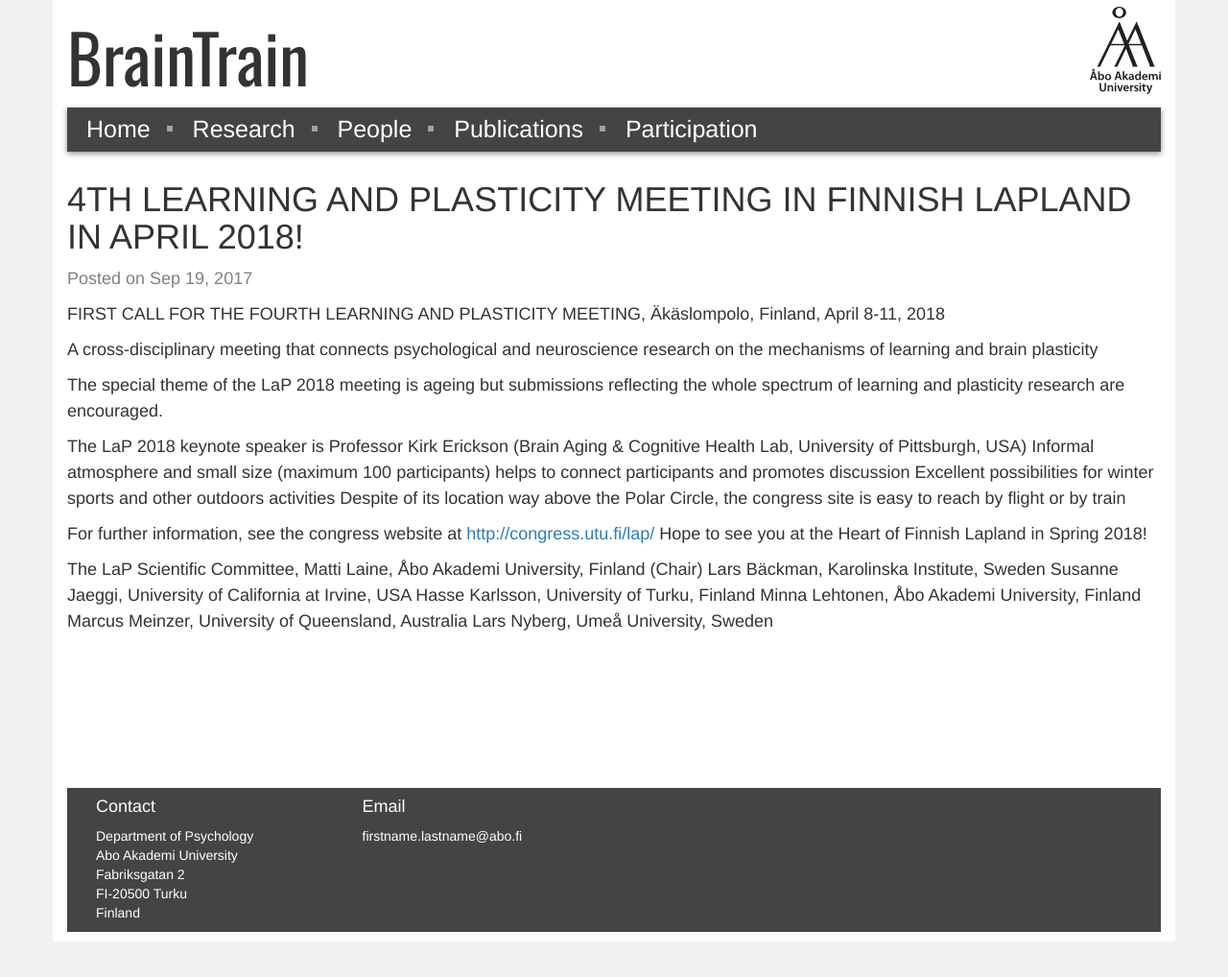
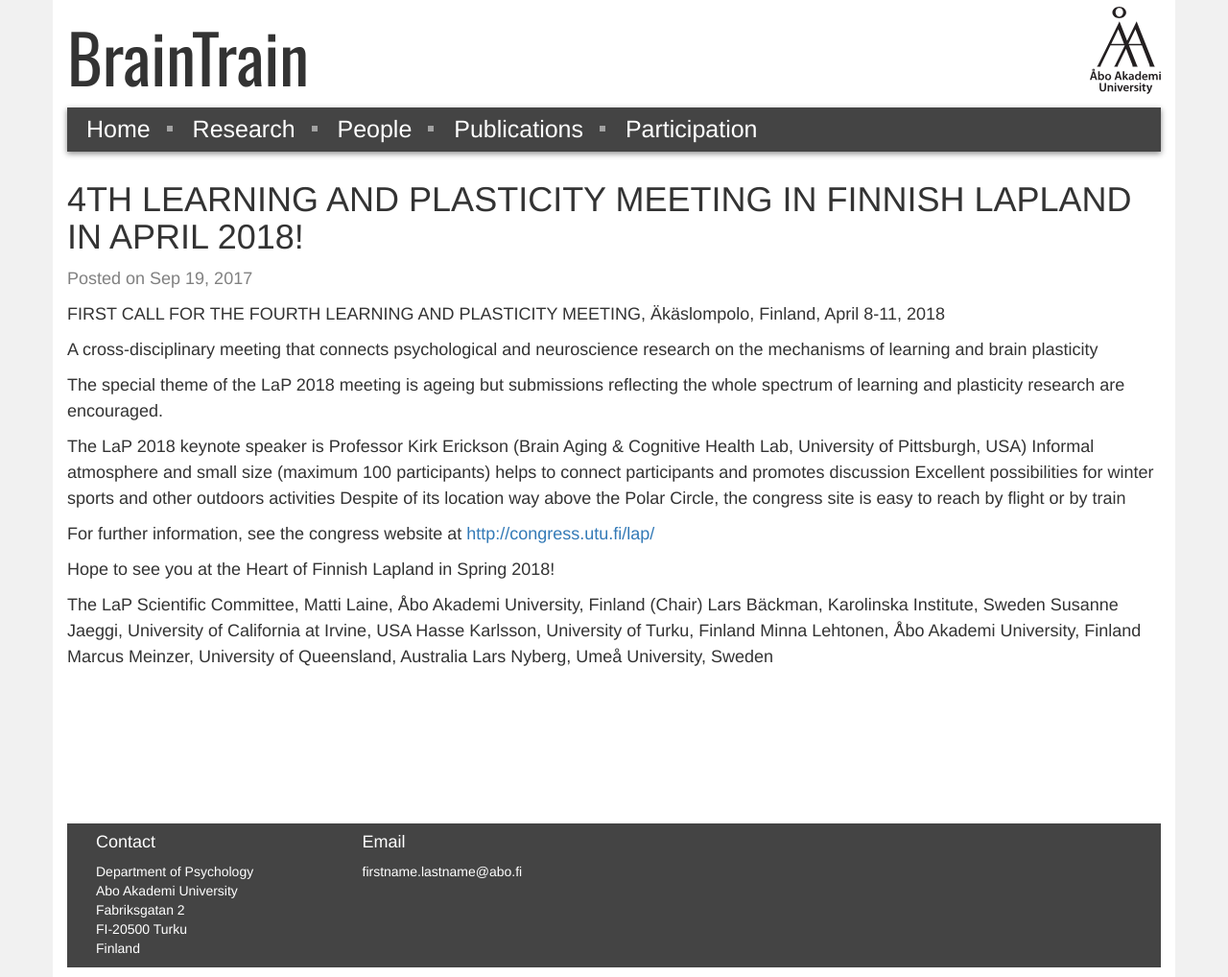
Before and after one commit to dlfell/braintrain, a Jekyll site: the page built from _posts/news/2017-09-19-4TH LEARNING AND PLASTICITY MEETING IN FINNISH LAPLAND IN APRIL 2018.md, in a window 1280 px wide. Shown: the whole page at 96% size. Built offline with Jekyll 4.4.1, drawn with Linux system fonts in a browser that asks for light colours; nearby versions of some CDN libraries; before the commit the page ends 981 px from its top, so only the background shows below that.

Commit message:
Update 2017-09-19-4TH LEARNING AND PLASTICITY MEETING IN FINNISH LAPLAND IN APRIL 2018.md

```diff
--- a/_posts/news/2017-09-19-4TH LEARNING AND PLASTICITY MEETING IN FINNISH LAPLAND IN APRIL 2018.md
+++ b/_posts/news/2017-09-19-4TH LEARNING AND PLASTICITY MEETING IN FINNISH LAPLAND IN APRIL 2018.md
@@ -3,18 +3,26 @@
 layout: post
 category: news
 ---
-FIRST CALL FOR THE FOURTH LEARNING AND PLASTICITY MEETING, Äkäslompolo, Finland, April 8-11, 2018
 
-A cross-disciplinary meeting that connects psychological and neuroscience research on the mechanisms of learning and brain plasticity
+FIRST CALL FOR THE FOURTH LEARNING AND PLASTICITY MEETING, Äkäslompolo, Finland, April
+8-11, 2018
 
-The special theme of the LaP 2018 meeting is ageing but submissions reflecting the whole spectrum of learning and plasticity research are encouraged.
+A cross-disciplinary meeting that connects psychological and neuroscience research on the
+mechanisms of learning and brain plasticity
 
-The LaP 2018 keynote speaker is Professor Kirk Erickson (Brain Aging & Cognitive Health Lab, University of Pittsburgh, USA)
-Informal atmosphere and small size (maximum 100 participants) helps to connect participants and promotes discussion
+The special theme of the LaP 2018 meeting is ageing but submissions reflecting the whole
+spectrum of learning and plasticity research are encouraged.
+
+The LaP 2018 keynote speaker is Professor Kirk Erickson (Brain Aging & Cognitive Health
+Lab, University of Pittsburgh, USA)
+Informal atmosphere and small size (maximum 100 participants) helps to connect
+participants and promotes discussion
 Excellent possibilities for winter sports and other outdoors activities
-Despite of its location way above the Polar Circle, the congress site is easy to reach by flight or by train
+Despite of its location way above the Polar Circle, the congress site is easy to reach by
+flight or by train
 
 For further information, see the congress website at [http://congress.utu.fi/lap/](http://congress.utu.fi/lap/)
+
 Hope to see you at the Heart of Finnish Lapland in Spring 2018!
 
 The LaP Scientific Committee,
```
